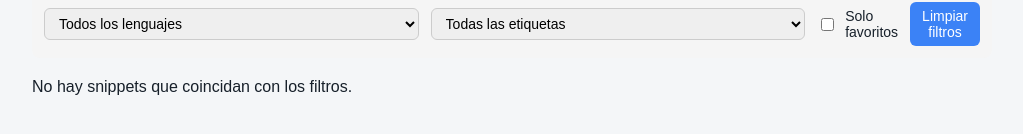
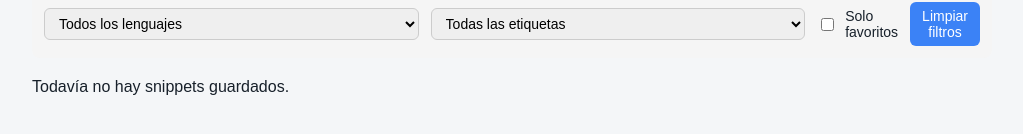
Before and after one commit to julietaR29/snippets-library, a React (Vite) app: page / in a window 1280 px wide. Shown: the part 908-1042 px from the top of the page, without its empty margins (128-1151 px from the left). Built offline with nearby package versions, Linux system fonts and the light colour scheme.

Commit message:
feat: show contextual empty message based on active search or filters

```diff
--- a/src/features/snippets/components/SnippetList.tsx
+++ b/src/features/snippets/components/SnippetList.tsx
@@ -75,7 +75,11 @@ export function SnippetList() {
       />
 
       {filtered.length === 0 ? (
-        <p>No hay snippets que coincidan con los filtros.</p>
+        <p>
+          {filters.query || filters.language || filters.tag || filters.onlyFavorites
+            ? "No hay snippets que coincidan con la búsqueda."
+            : "Todavía no hay snippets guardados."}
+        </p>
       ) : (
         <ul className="snippets-list">
           {filtered.map((snippet) => {
```
